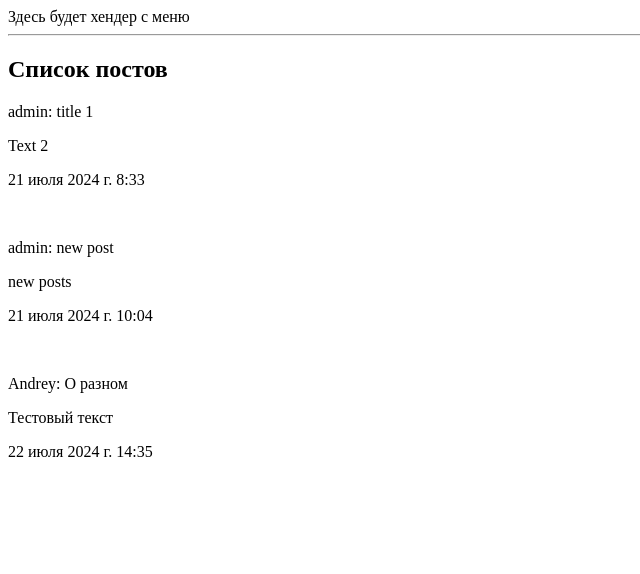
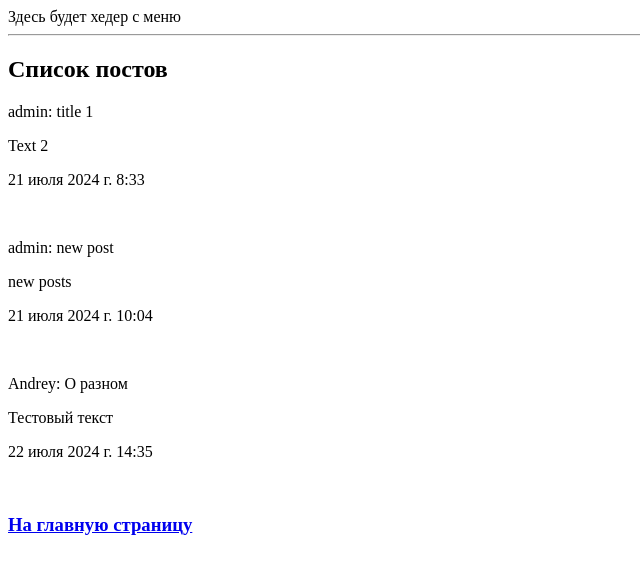
Before and after one commit to IceMan-001/django_blog, a Django app: page /blog/post/ in a window 1280 px wide. Shown: the top 574 px of the page, without its empty margins (0-640 px from the left). Run offline with Django 5.2, Linux system fonts and the light colour scheme; data comes from the database, SQL or seed files in the repository.

Commit message:
Added the ability to return to the main menu

```diff
--- a/blog/templates/blog/about.html
+++ b/blog/templates/blog/about.html
@@ -4,4 +4,5 @@
 <H2>Это HTML - страничка о сайте</H2>
 <p>Автор - {{name}} {{lastname}}</p>
 <p>Эл. почта - {{email}}</p>
+<a href="{% url 'blog:index'%}"><h3>На главную страницу</h3></a>
 {% endblock content %}
--- a/blog/templates/blog/add_post.html
+++ b/blog/templates/blog/add_post.html
@@ -7,4 +7,5 @@
     {{ form.as_p }}
     <button type="submit">Создать пост</button>
 </form>
+<a href="{% url 'blog:index'%}"><h3>На главную страницу</h3></a>
 {% endblock content %}
--- a/blog/templates/blog/base.html
+++ b/blog/templates/blog/base.html
@@ -5,7 +5,7 @@
     <title>{{title}}</title>
 </head>
 <body>
-Здесь будет хендер с меню
+Здесь будет хедер с меню
 <hr>
 {% block content %}
 {% endblock content %}
--- a/blog/templates/blog/contacts.html
+++ b/blog/templates/blog/contacts.html
@@ -6,5 +6,5 @@
 <p>Название - {{name}}</p>
 <p>Эл. почта - {{email}}</p>
 <p>Контакты - {{title}}</p>
-
+<a href="{% url 'blog:index'%}"><h3>На главную страницу</h3></a>
 {% endblock content %}
--- a/blog/templates/blog/index.html
+++ b/blog/templates/blog/index.html
@@ -1,7 +1,7 @@
 {% extends 'blog/base.html' %}
 
 {% block content %}
-
+<h2>Это главная страница</h2>
 <a href="{% url 'blog:post_list'%}"><h3>Все посты</h3></a>
 <a href="{% url 'blog:post_list_in_table'%}"><h3>Посты в виде таблицы</h3></a>
 <a href="{% url 'blog:add_post'%}"><h3>Создать новый пост</h3></a>
--- a/blog/templates/blog/posts.html
+++ b/blog/templates/blog/posts.html
@@ -8,5 +8,5 @@
     <p>{{post.created_at}}</p>
     <br>
 {% endfor %}
-
+<a href="{% url 'blog:index'%}"><h3>На главную страницу</h3></a>
 {% endblock content %}
--- a/blog/templates/blog/posts_in_table.html
+++ b/blog/templates/blog/posts_in_table.html
@@ -36,5 +36,5 @@
   </tbody>
 </table>
 </div>
-
+<a href="{% url 'blog:index'%}"><h3>На главную страницу</h3></a>
 {% endblock content %}
```
